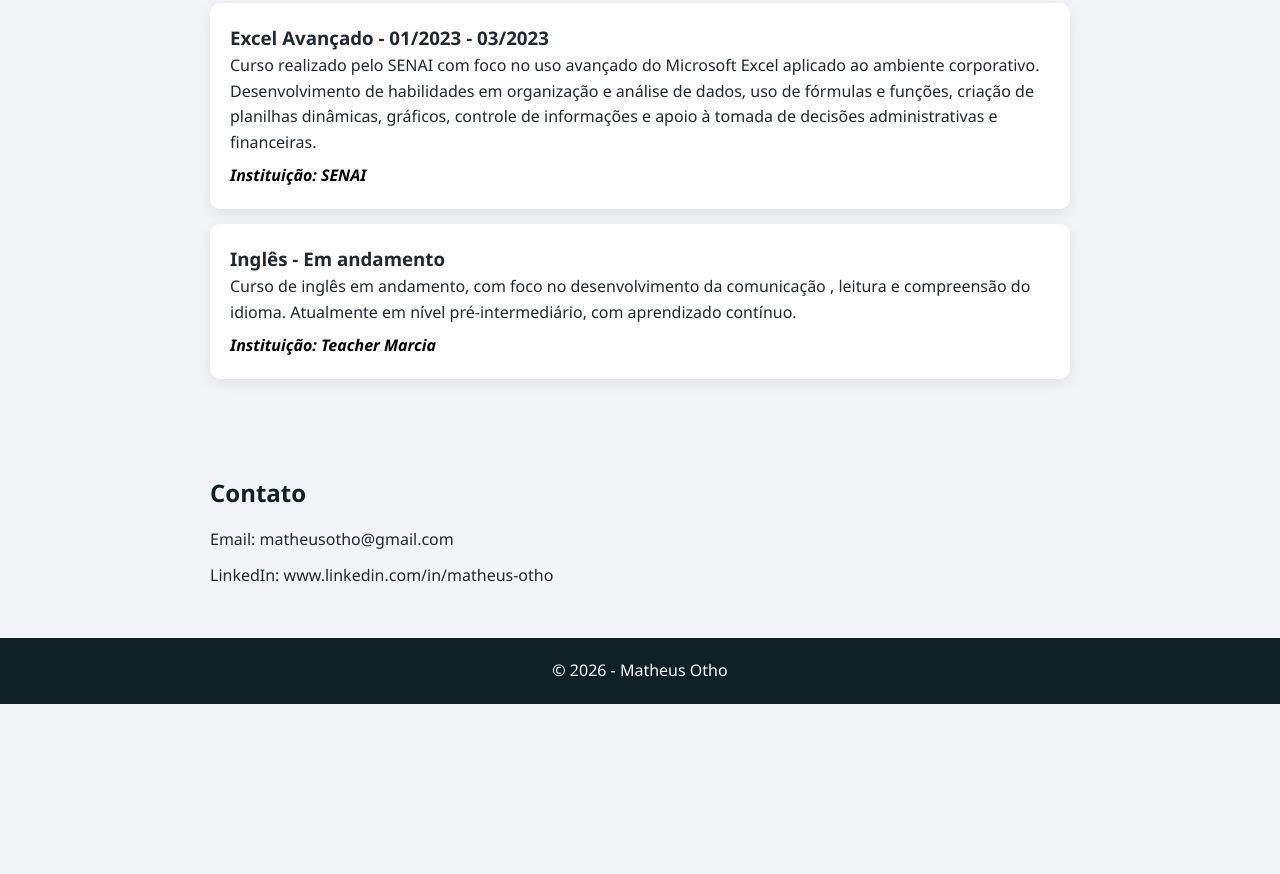
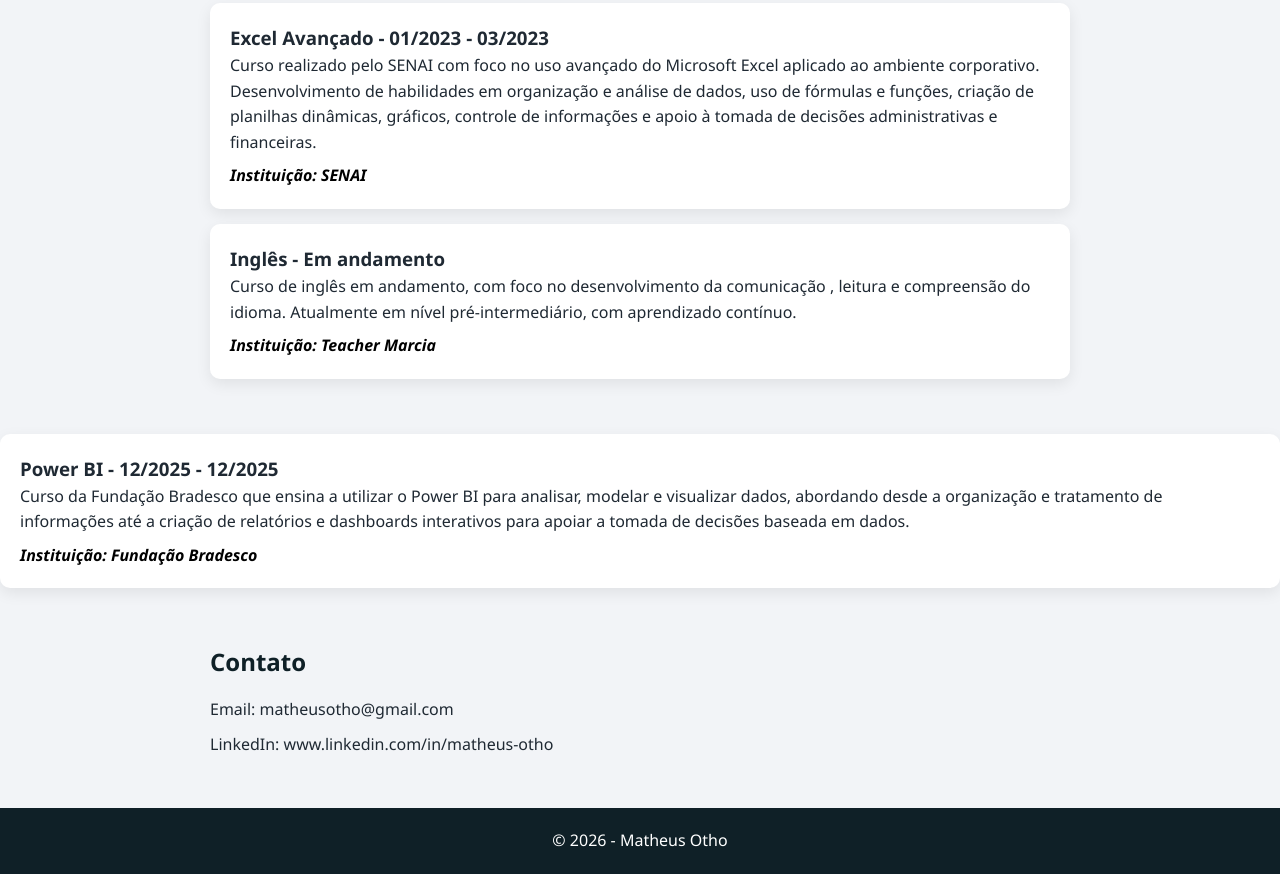
Before and after one commit to MatheusOtho/portif-liomatheusotho, a plain HTML site: page index.html in a window 1280 px wide. Shown: the part 2099-2973 px from the top of the page. Before the commit the page ends 2803 px from the top, so only its background shows below. Drawn offline with Linux system fonts and the light colour scheme; files whose address does not match are found by name.

Commit message:
Update index.html

```diff
--- a/index.html
+++ b/index.html
@@ -130,6 +130,14 @@
   </div>
 </section>
 
+   <div class="card">
+    <h3>Power BI - 12/2025 - 12/2025</h3>
+    <p>
+    Curso da Fundação Bradesco que ensina a utilizar o Power BI para analisar, modelar e visualizar dados, abordando desde a organização e tratamento de informações até a criação de relatórios e dashboards interativos para apoiar a tomada de decisões baseada em dados.
+    </p>
+    <span class="instituicao"><strong>Instituição: Fundação Bradesco</strong></span>
+  </div>
+
 
   <!-- CONTATO -->
   <section class="contato fade-in">
```
